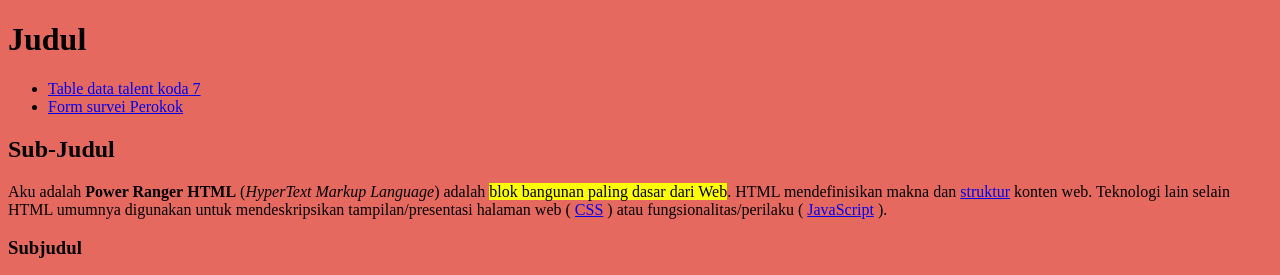
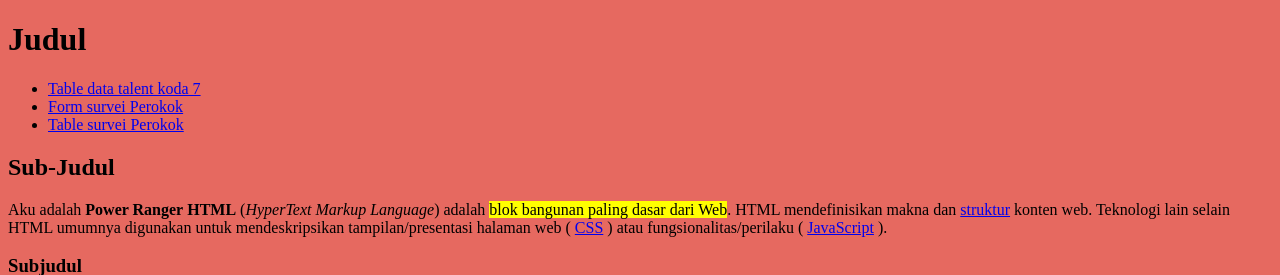
Before and after one commit to L1mus/koda-b7-web1, a plain HTML site: page index.html in a window 1280 px wide. Shown: the top 275 px of the page. Drawn offline with Linux system fonts and the light colour scheme.

Commit message:
feat: add nav menu Table Survei Perokok linked to page tableSurveyRokok.html

```diff
--- a/index.html
+++ b/index.html
@@ -13,6 +13,7 @@
         <ul>
           <li><a href="./table.html">Table data talent koda 7</a></li>
           <li><a href="./form.html">Form survei Perokok</a></li>
+          <li><a href="./tableSurveyRokok.html">Table survei Perokok</a></li>
         </ul>
       </nav>
     </header>
```
